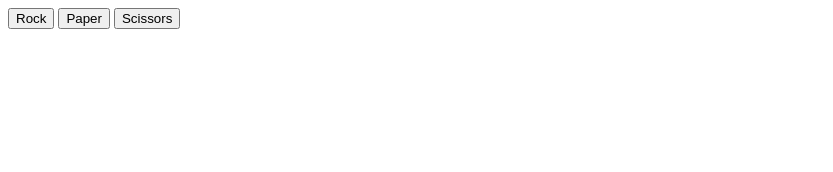
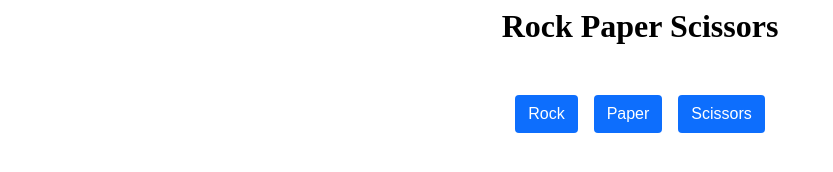
Before and after one commit to sai-ram-pendyala/rock-paper-scissors, a plain HTML site: page index.html in a window 1280 px wide. Shown: the whole page, without its empty margins (0-833 px from the left). Drawn offline with Linux system fonts and the light colour scheme.

Commit message:
Add css styling to buttons

```diff
--- a/index.html
+++ b/index.html
@@ -5,13 +5,16 @@
     <meta http-equiv="X-UA-Compatible" content="IE=edge">
     <meta name="viewport" content="width=device-width, initial-scale=1.0">
     <script src="javascript.js"></script>
+    <link rel="stylesheet" href="stylesheet.css">
     <title>Rock Paper Scissors</title>
 </head>
 <body>
+    <div id="heading">Rock Paper Scissors</div>
+
     <div class="buttons">
-        <button class="btn">Rock</button>
-        <button class="btn">Paper</button>
-        <button class="btn">Scissors</button>
+        <button class="btn" id="rock">Rock</button>
+        <button class="btn" id="paper">Paper</button>
+        <button class="btn" id="scissors">Scissors</button>
     </div>
 </body>
 </html>
--- /dev/null
+++ b/stylesheet.css
@@ -0,0 +1,37 @@
+#heading {
+    text-align: center;
+    font-weight: 900;
+    font-size: xx-large;
+}
+
+.buttons {
+    display: flex;
+    align-content: center;
+    justify-content: center;
+    gap: 16px;
+    margin-top: 50px;
+}
+
+.btn {
+    cursor: pointer;
+    color: rgb(255, 255, 255);
+    background-color: rgb(13, 110, 253);
+    display: inline-block;
+    font-weight: 400;
+    line-height: 1.5;
+    text-align: center;
+    border: 1px solid transparent;
+    padding: 6px 12px;
+    font-size: 16px;
+    border-radius: 0.25rem;
+}
+
+.btn:hover {
+    color: rgb(13, 110, 253);
+    background-color: rgb(255, 255, 255);
+    border-color: rgb(13, 110, 253);
+}
+
+.btn:active {
+    box-shadow: 2px 2px 5px rgb(0, 0, 0);
+}
```
